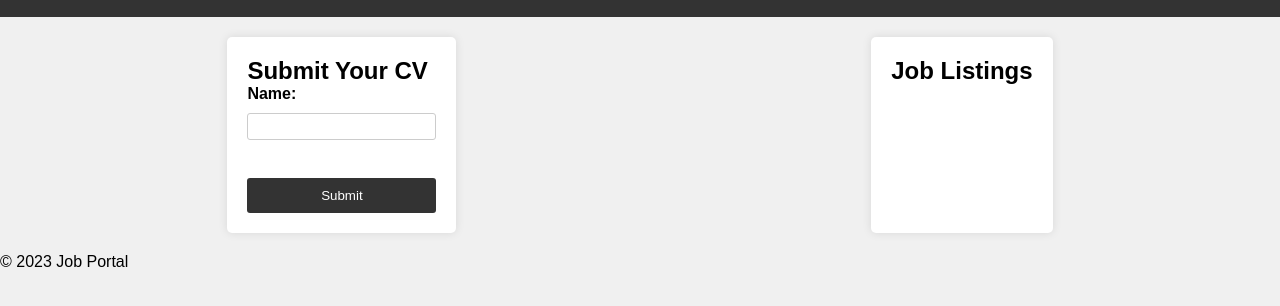
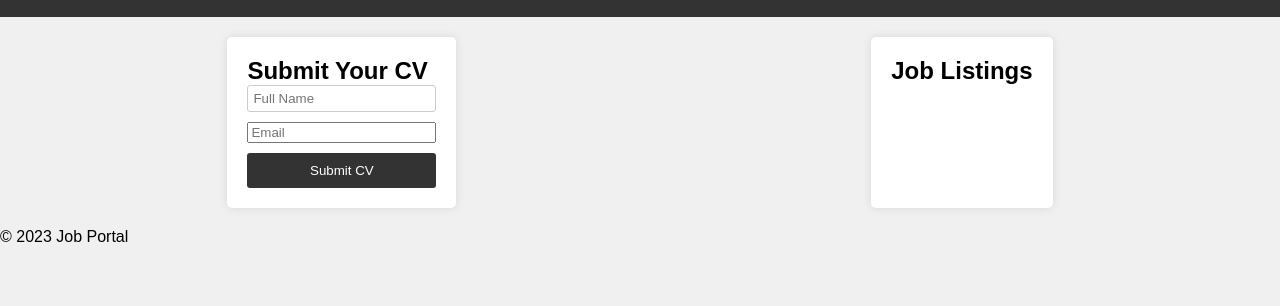
Before and after one commit to kmtcreator/job-portal, a plain HTML site: page index.html in a window 1280 px wide. Shown: the part 60-366 px from the top of the page. Drawn offline with Linux system fonts and the light colour scheme; no server answers.

Commit message:
Add files via upload

```diff
--- a/index.html
+++ b/index.html
@@ -14,13 +14,11 @@
         <section class="cv-form">
             <h2>Submit Your CV</h2>
             <form id="cvForm">
-                <label for="name">Name:</label>
-                <input type="text" id="name" name="name" required><br>
-
-                <!-- Add more CV submission form fields here -->
-
-                <button type="submit">Submit</button>
-            </form>
+                <input type="text" id="fullName" placeholder="Full Name">
+                <input type="email" id="email" placeholder="Email">
+                <!-- Add other form fields for CV here -->
+                <button type="submit">Submit CV</button>
+              </form>
         </section>
         <section class="job-listings">
             <h2>Job Listings</h2>
```
